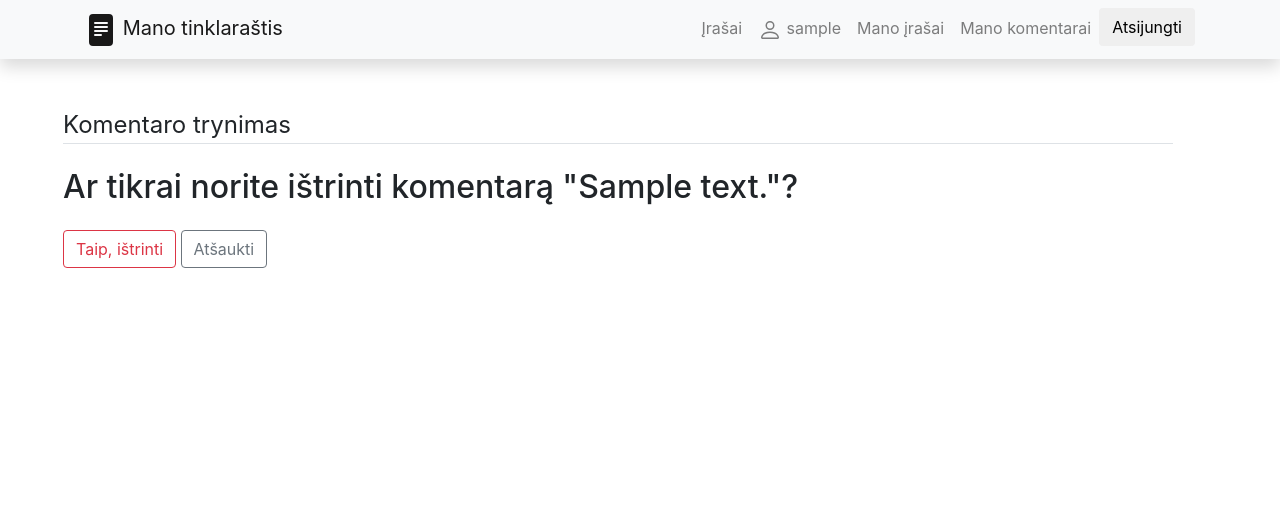
After one commit to DonatasNoreika/myblog202410, a Django app: page /comments/1/delete in a window 1280 px wide. The commit adds this page. Shown: the top 508 px of the page. Run offline with Django 5.2, Linux system fonts and the light colour scheme; a user stored in the database is signed in; tables that the repository leaves empty hold one stand-in row (values such as "Sample post"); some libraries are stand-ins or nearby versions.

Commit message:
+ Padaryti, kad leistų trinti savo komentarus

```diff
--- /dev/null
+++ b/mysite/myblog/templates/comments_delete.html
@@ -0,0 +1,18 @@
+{% extends "base.html" %}
+{% block "title" %}Komentaro trynimas{% endblock%}
+{% block "content" %}
+<div class="content-section">
+    <form method="POST">
+        {% load crispy_forms_tags %}
+        {% csrf_token %}
+        <fieldset class="form-group">
+        <legend class="border-bottom mb-4">Komentaro trynimas</legend>
+            <h2>Ar tikrai norite ištrinti komentarą "{{ comment.content }}"?</h2>
+        </fieldset>
+        <div class="form-group">
+            <button class="btn btn-outline-danger" type="submit">Taip, ištrinti</button>
+            <a class="btn btn-outline-secondary" href="{% url 'post' comment.post.pk %}">Atšaukti</a>
+        </div>
+    </form>
+</div>
+{% endblock %}
--- a/mysite/myblog/templates/post.html
+++ b/mysite/myblog/templates/post.html
@@ -29,7 +29,7 @@
             {% if comment.user == user %}
             <div>
                 <a class="btn btn-secondary btn-sm mt-1 mb-1" href="{% url 'comments_update' comment.pk %}">Redaguoti</a>
-                <a class="btn btn-danger btn-sm mt-1 mb-1" href="">Ištrinti</a>
+                <a class="btn btn-danger btn-sm mt-1 mb-1" href="{% url 'comments_delete' comment.pk %}">Ištrinti</a>
             </div>
             {% endif %}
             <p>{{ comment.content | safe }}</p>
--- a/mysite/myblog/urls.py
+++ b/mysite/myblog/urls.py
@@ -7,4 +7,5 @@ urlpatterns = [
     path("userposts/", views.UserPostListView.as_view(), name="userposts"),
     path("usercomments/", views.UserCommentListView.as_view(), name="usercomments"),
     path("comments/<int:pk>/update", views.CommentUpdateView.as_view(), name="comments_update"),
+    path("comments/<int:pk>/delete", views.CommentDeleteView.as_view(), name="comments_delete"),
 ]
--- a/mysite/myblog/views.py
+++ b/mysite/myblog/views.py
@@ -66,3 +66,15 @@ class CommentUpdateView(LoginRequiredMixin, UserPassesTestMixin, generic.UpdateV
 
     def test_func(self):
         return self.get_object().user == self.request.user
+
+
+class CommentDeleteView(LoginRequiredMixin, UserPassesTestMixin, generic.DeleteView):
+    model = Comment
+    template_name = "comments_delete.html"
+    context_object_name = "comment"
+
+    def get_success_url(self):
+        return reverse("post", kwargs={"pk": self.object.post.pk})
+
+    def test_func(self):
+        return self.get_object().user == self.request.user
```
